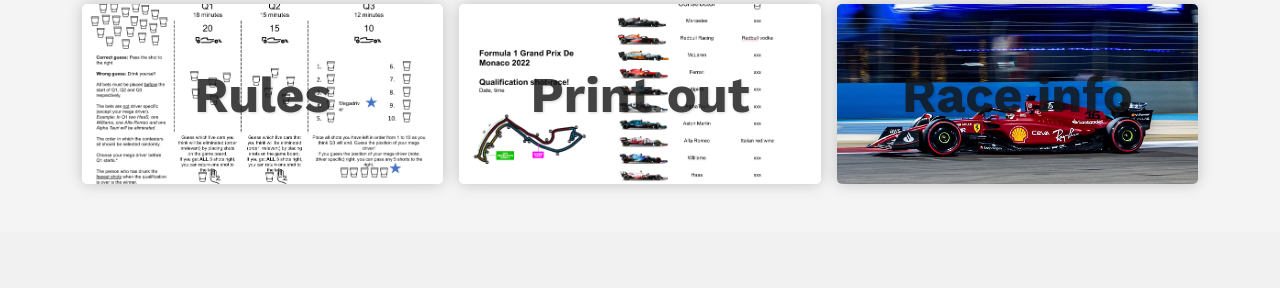
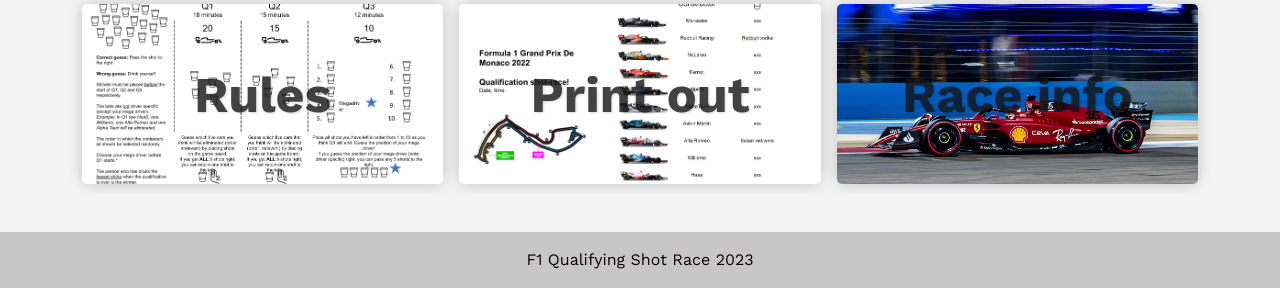
Before and after one commit to juliathuden90/beta-f1-shot-race, a Rails app: page / in a window 1280 px wide. Shown: the part 798-1086 px from the top of the page. Before the commit the page ends 986 px from the top, so only its background shows below. Run offline with Rails 7, Linux system fonts and the light colour scheme; style sheets or scripts are compiled from the project's sources; some libraries are stand-ins or nearby versions.

Commit message:
Added a footer

```diff
--- a/app/views/layouts/application.html.erb
+++ b/app/views/layouts/application.html.erb
@@ -37,5 +37,13 @@
     </div>
 
     <%= yield %>
+
+    <footer class="bg-light text-center text-lg-start">
+      <!-- Copyright -->
+      <div class="text-center p-3" style="background-color: rgba(0, 0, 0, 0.2);">
+        F1 Qualifying Shot Race 2023
+      </div>
+      <!-- Copyright -->
+    </footer>
   </body>
 </html>
--- a/config/routes.rb
+++ b/config/routes.rb
@@ -5,5 +5,4 @@
   # Defines the root path route ("/")
   # root "articles#index"
   root to: "pages#home"
-
 end
```
